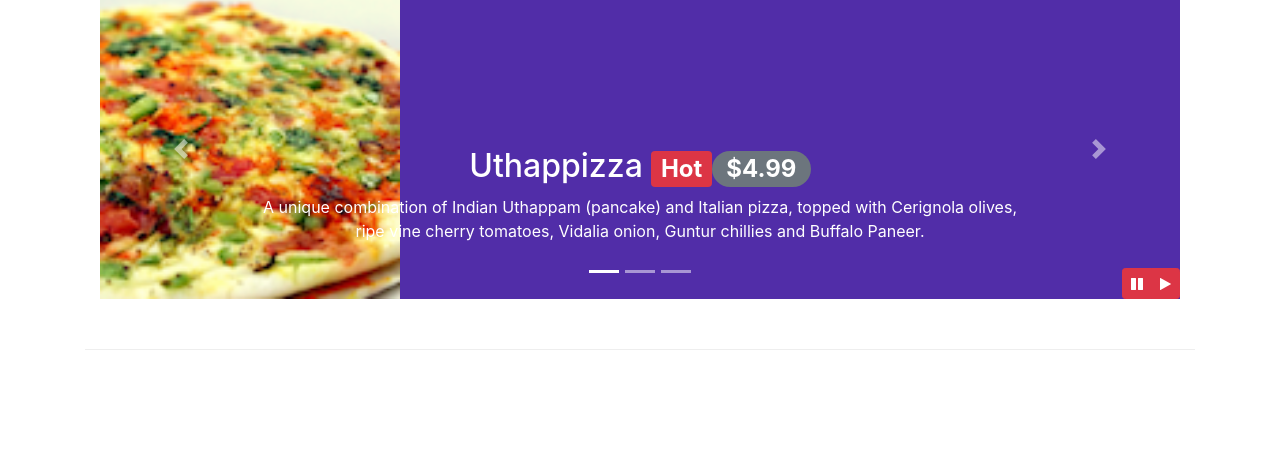
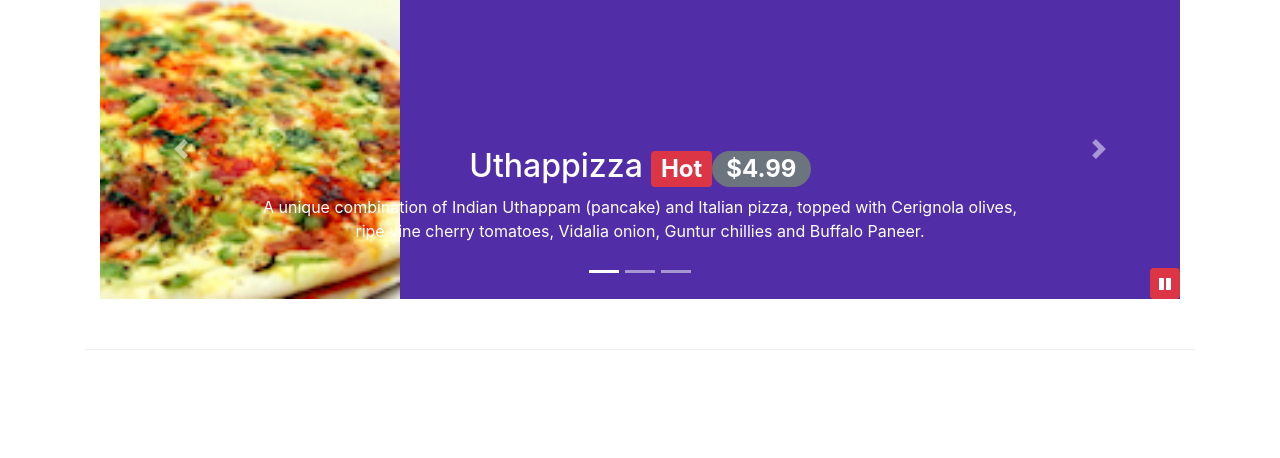
Before and after one commit to hamzacampoamor/Campo_Restaurant, a PHP site: page / in a window 1280 px wide. Shown: the part 385-843 px from the top of the page. Run offline with PHP 8.4, Linux system fonts and the light colour scheme; some libraries are stand-ins or nearby versions.

Commit message:
More Bootstrap JQuery

```diff
--- a/css/styles.css
+++ b/css/styles.css
@@ -57,7 +57,7 @@ body{
     left: 0;
     min-height: 300px;
 }
-#carusel-Button{
+#carousel-Button{
     right: 0;
     bottom: 0;
     position:absolute;
--- a/index.html
+++ b/index.html
@@ -195,14 +195,11 @@
                         <a class="carousel-control-next" href="#mycarousel" role="button" data-slide="next" >
                             <span class="carousel-control-next-icon"></span>
                         </a>
-                        <div class="btn-group" id="carusel-Button">
-                            <button  class="btn btn-danger btn-sm" id="carousel-pause">
-                                <span class="fa fa-pause"></span>
-                            </button>
-                            <button  class="btn btn-danger btn-sm" id="carousel-play">
-                                <span class="fa fa-play"></span>
-                            </button>
-                        </div>
+
+                       <button  class="btn btn-danger btn-sm" id="carousel-Button">
+                          <span class="fa fa-pause"></span>
+                       </button>
+
                     </div>
                 </div>
             </div>
@@ -311,12 +308,20 @@
     <script>
         $(document).ready(function(){
             $("#mycarousel").carousel({interval: 2000});
-            $("#carousel-pause").click(function(){
-                $("#mycarousel").carousel('pause');
+            $("#carousel-Button").click(function(){
+                if($("#carousel-Button").children("span").hasClass('fa-pause')){
+                    $("#mycarousel").carousel('pause');
+                    $("#carousel-Button").children("span").removeClass('fa-pause');
+                    $("#carousel-Button").children("span").addClass('fa-play');
+                }
+                else if($("#carousel-Button").children("span").hasClass('fa-play')){
+                    $("#mycarousel").carousel('cycle');
+                    $("#carousel-Button").children("span").removeClass('fa-play');
+                    $("#carousel-Button").children("span").addClass('fa-pause');
+                }
+
             });
-            $("#carousel-play").click(function(){
-                $("#mycarousel").carousel('cycle');
-            });
+
         });
     </script>
 </body>
```
